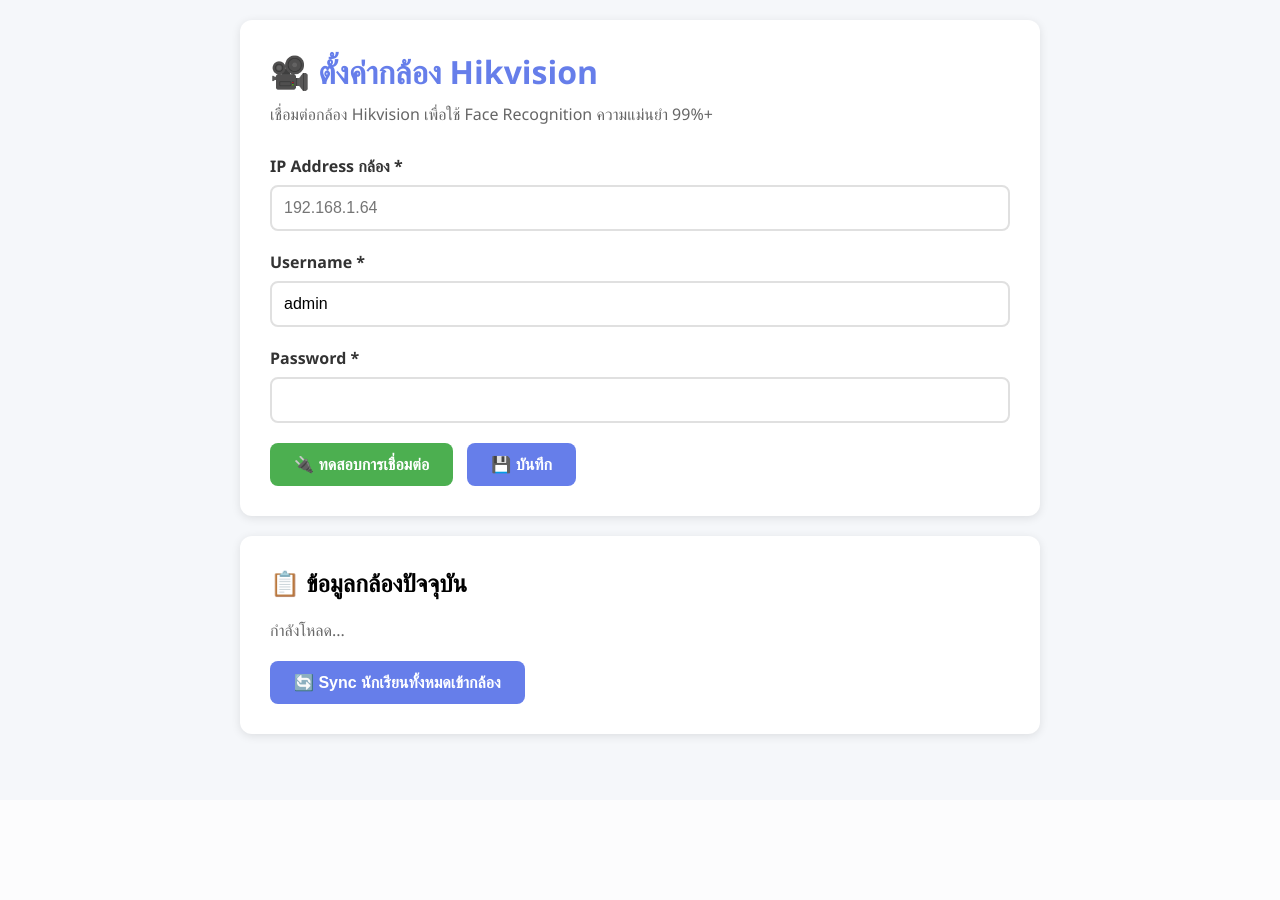
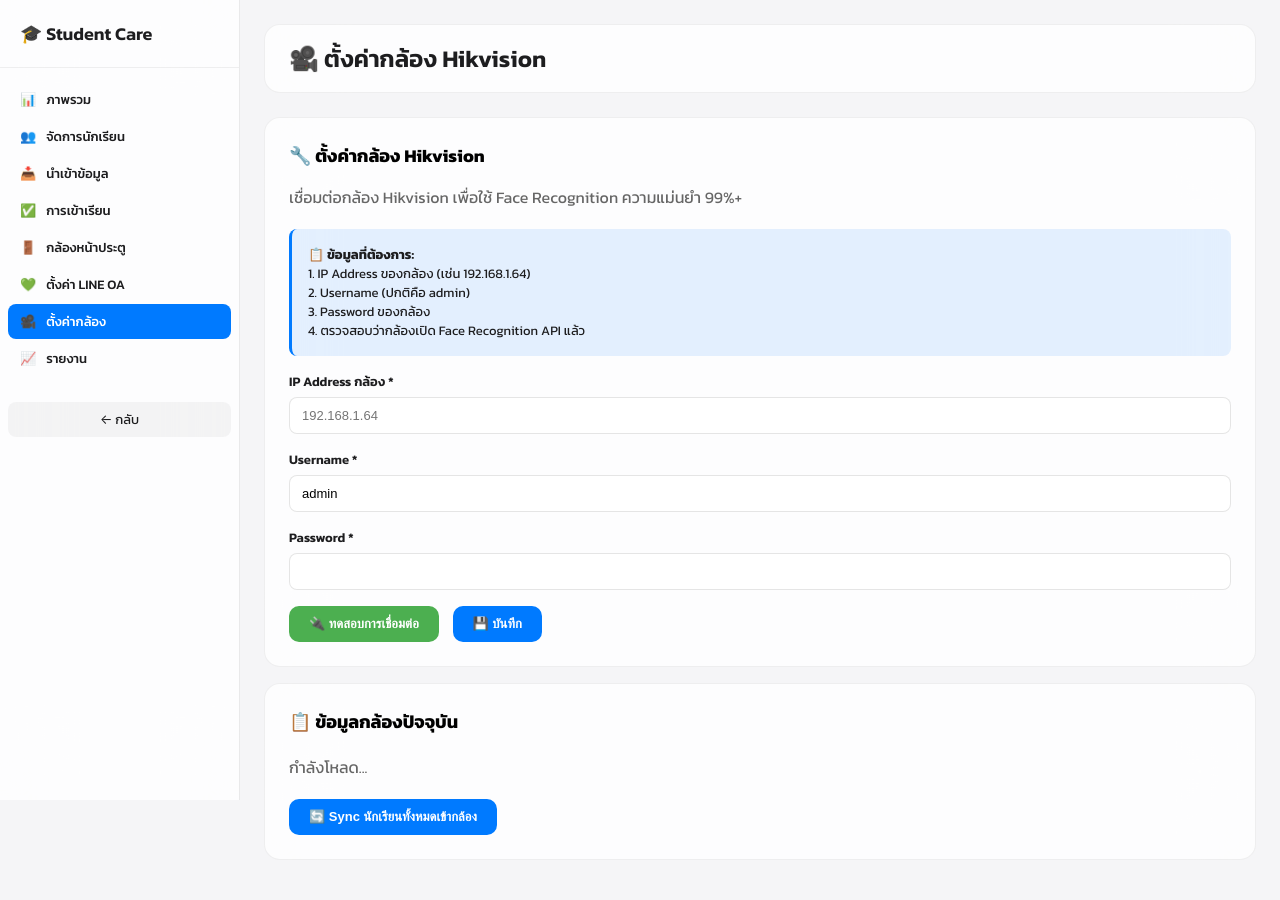
Before and after one commit to Yanperm/hikvission_student_care, a Flask app: page /camera_settings in a window 1280 px wide. Before the commit the page ends 739 px from the top, so only its background shows below. Run offline with Flask 3, Linux system fonts and the light colour scheme; the visitor is signed in with stand-in values (Sample User, id 1); data comes from the database, SQL or seed files in the repository; some libraries are stand-ins or nearby versions.

Commit message:
Update camera settings with sidebar menu

```diff
--- a/templates/camera_settings.html
+++ b/templates/camera_settings.html
@@ -3,50 +3,177 @@
 <head>
     <meta charset="UTF-8">
     <meta name="viewport" content="width=device-width, initial-scale=1.0">
-    <title>ตั้งค่ากล้อง Hikvision</title>
+    <title>ตั้งค่ากล้อง Hikvision - Student Care</title>
+    <link href="https://fonts.googleapis.com/css2?family=Kanit:wght@300;400;500;600;700&display=swap" rel="stylesheet">
+    <link rel="stylesheet" href="/static/notification.css">
     <style>
         * { margin: 0; padding: 0; box-sizing: border-box; }
-        body { font-family: 'Segoe UI', Tahoma, Geneva, Verdana, sans-serif; background: #f5f7fa; padding: 20px; }
-        .container { max-width: 800px; margin: 0 auto; }
-        .card { background: white; padding: 30px; border-radius: 12px; box-shadow: 0 2px 10px rgba(0,0,0,0.1); margin-bottom: 20px; }
-        h1 { color: #667eea; margin-bottom: 10px; }
-        .form-group { margin-bottom: 20px; }
-        label { display: block; margin-bottom: 8px; font-weight: 600; color: #333; }
-        input { width: 100%; padding: 12px; border: 2px solid #e0e0e0; border-radius: 8px; font-size: 16px; }
-        input:focus { outline: none; border-color: #667eea; }
-        .btn { padding: 12px 24px; border: none; border-radius: 8px; font-size: 16px; font-weight: 600; cursor: pointer; margin-right: 10px; }
-        .btn-primary { background: #667eea; color: white; }
-        .btn-primary:hover { background: #5568d3; }
+        body {
+            font-family: 'Kanit', -apple-system, BlinkMacSystemFont, 'Segoe UI', sans-serif;
+            background: #f5f5f7;
+        }
+
+        .sidebar {
+            position: fixed;
+            left: 0;
+            top: 0;
+            width: 240px;
+            height: 100vh;
+            background: rgba(255,255,255,0.8);
+            backdrop-filter: blur(40px) saturate(180%);
+            border-right: 1px solid rgba(0,0,0,0.08);
+            z-index: 1000;
+        }
+        .sidebar-header { padding: 20px; border-bottom: 1px solid rgba(0,0,0,0.06); }
+        .sidebar-header h2 { font-size: 18px; font-weight: 600; color: #1d1d1f; }
+        .menu { padding: 12px 8px; }
+        .menu-item {
+            padding: 8px 12px;
+            margin: 2px 0;
+            cursor: pointer;
+            transition: all 0.2s;
+            display: flex;
+            align-items: center;
+            gap: 10px;
+            color: #1d1d1f;
+            text-decoration: none;
+            border-radius: 8px;
+            font-size: 13px;
+            font-weight: 500;
+        }
+        .menu-item:hover { background: rgba(0,0,0,0.04); }
+        .menu-item.active { background: #007aff; color: white; }
+
+        .main-content { margin-left: 240px; padding: 24px; }
+        .top-bar {
+            background: rgba(255,255,255,0.8);
+            backdrop-filter: blur(40px) saturate(180%);
+            padding: 16px 24px;
+            border-radius: 16px;
+            margin-bottom: 24px;
+            border: 1px solid rgba(0,0,0,0.06);
+        }
+        .top-bar h1 { font-size: 24px; font-weight: 600; color: #1d1d1f; }
+
+        .card {
+            background: rgba(255,255,255,0.8);
+            backdrop-filter: blur(40px) saturate(180%);
+            border-radius: 16px;
+            padding: 24px;
+            margin-bottom: 16px;
+            border: 1px solid rgba(0,0,0,0.06);
+        }
+
+        .form-group { margin-bottom: 16px; }
+        .form-group label {
+            display: block;
+            margin-bottom: 6px;
+            font-weight: 600;
+            color: #1d1d1f;
+            font-size: 13px;
+        }
+        .form-group input {
+            width: 100%;
+            padding: 10px 12px;
+            border: 1px solid rgba(0,0,0,0.1);
+            border-radius: 8px;
+            font-size: 13px;
+            background: rgba(255,255,255,0.8);
+        }
+
+        .btn {
+            padding: 10px 20px;
+            border: none;
+            border-radius: 10px;
+            cursor: pointer;
+            font-weight: 600;
+            transition: all 0.2s;
+            font-size: 13px;
+            margin-right: 10px;
+        }
+        .btn-primary { background: #007aff; color: white; }
+        .btn-primary:hover { background: #0051d5; }
         .btn-success { background: #4caf50; color: white; }
         .btn-success:hover { background: #45a049; }
+
         .status { padding: 15px; border-radius: 8px; margin-bottom: 20px; }
         .status-success { background: #d4edda; color: #155724; }
         .status-error { background: #f8d7da; color: #721c24; }
         .status-info { background: #d1ecf1; color: #0c5460; }
+
+        .logout-btn {
+            background: rgba(0,0,0,0.04);
+            color: #1d1d1f;
+            padding: 8px 16px;
+            border-radius: 8px;
+            margin: 12px 8px;
+            text-align: center;
+            cursor: pointer;
+            font-size: 13px;
+        }
+
+        .info-box {
+            background: rgba(0,122,255,0.1);
+            border-left: 3px solid #007aff;
+            padding: 16px;
+            border-radius: 8px;
+            margin: 16px 0;
+            font-size: 13px;
+            color: #1d1d1f;
+        }
     </style>
 </head>
 <body>
-    <div class="container">
+    <div class="sidebar">
+        <div class="sidebar-header">
+            <h2>🎓 Student Care</h2>
+        </div>
+        <div class="menu">
+            <a href="/admin" class="menu-item"><span>📊</span> ภาพรวม</a>
+            <a href="/admin" class="menu-item"><span>👥</span> จัดการนักเรียน</a>
+            <a href="/import_students" class="menu-item"><span>📥</span> นำเข้าข้อมูล</a>
+            <a href="/admin" class="menu-item"><span>✅</span> การเข้าเรียน</a>
+            <a href="/camera_gate" class="menu-item"><span>🚪</span> กล้องหน้าประตู</a>
+            <a href="/line_setup" class="menu-item"><span>💚</span> ตั้งค่า LINE OA</a>
+            <a href="/camera_settings" class="menu-item active"><span>🎥</span> ตั้งค่ากล้อง</a>
+            <a href="/admin" class="menu-item"><span>📈</span> รายงาน</a>
+        </div>
+        <div class="logout-btn" onclick="location.href='/admin'">← กลับ</div>
+    </div>
+
+    <div class="main-content">
+        <div class="top-bar">
+            <h1>🎥 ตั้งค่ากล้อง Hikvision</h1>
+        </div>
+
         <div class="card">
-            <h1>🎥 ตั้งค่ากล้อง Hikvision</h1>
-            <p style="color: #666; margin-bottom: 30px;">เชื่อมต่อกล้อง Hikvision เพื่อใช้ Face Recognition ความแม่นยำ 99%+</p>
+            <h2 style="margin-bottom: 16px; font-size: 18px;">🔧 ตั้งค่ากล้อง Hikvision</h2>
+            <p style="color: #666; margin-bottom: 20px;">เชื่อมต่อกล้อง Hikvision เพื่อใช้ Face Recognition ความแม่นยำ 99%+</p>
 
             <div id="status"></div>
 
-            <form id="cameraForm">
+            <div class="info-box">
+                <strong>📋 ข้อมูลที่ต้องการ:</strong><br>
+                1. IP Address ของกล้อง (เช่น 192.168.1.64)<br>
+                2. Username (ปกติคือ admin)<br>
+                3. Password ของกล้อง<br>
+                4. ตรวจสอบว่ากล้องเปิด Face Recognition API แล้ว
+            </div>
+
+            <form id="cameraForm" onsubmit="saveConfig(event)">
                 <div class="form-group">
                     <label>IP Address กล้อง *</label>
-                    <input type="text" name="camera_ip" placeholder="192.168.1.64" required>
+                    <input type="text" name="camera_ip" id="camera_ip" placeholder="192.168.1.64" required>
                 </div>
 
                 <div class="form-group">
                     <label>Username *</label>
-                    <input type="text" name="camera_user" value="admin" required>
+                    <input type="text" name="camera_user" id="camera_user" value="admin" required>
                 </div>
 
                 <div class="form-group">
                     <label>Password *</label>
-                    <input type="password" name="camera_pass" required>
+                    <input type="password" name="camera_pass" id="camera_pass" required>
                 </div>
 
                 <button type="button" class="btn btn-success" onclick="testConnection()">🔌 ทดสอบการเชื่อมต่อ</button>
@@ -55,7 +182,7 @@
         </div>
 
         <div class="card">
-            <h2>📋 ข้อมูลกล้องปัจจุบัน</h2>
+            <h2 style="margin-bottom: 16px; font-size: 18px;">📋 ข้อมูลกล้องปัจจุบัน</h2>
             <div id="currentConfig" style="margin-top: 20px;">
                 <p style="color: #666;">กำลังโหลด...</p>
             </div>
@@ -63,6 +190,7 @@
         </div>
     </div>
 
+    <script src="/static/notification.js"></script>
     <script>
         // Load current config
         fetch('/api/camera/config')
@@ -70,8 +198,8 @@
             .then(data => {
                 if (data.success && data.config) {
                     const c = data.config;
-                    document.querySelector('[name="camera_ip"]').value = c.camera_ip || '';
-                    document.querySelector('[name="camera_user"]').value = c.camera_user || 'admin';
+                    document.getElementById('camera_ip').value = c.camera_ip || '';
+                    document.getElementById('camera_user').value = c.camera_user || 'admin';
 
                     document.getElementById('currentConfig').innerHTML = `
                         <p><strong>IP:</strong> ${c.camera_ip || '-'}</p>
@@ -82,8 +210,11 @@
             });
 
         async function testConnection() {
-            const formData = new FormData(document.getElementById('cameraForm'));
-            const data = Object.fromEntries(formData);
+            const data = {
+                camera_ip: document.getElementById('camera_ip').value,
+                camera_user: document.getElementById('camera_user').value,
+                camera_pass: document.getElementById('camera_pass').value
+            };
 
             showStatus('กำลังทดสอบการเชื่อมต่อ...', 'info');
 
@@ -106,11 +237,14 @@
             }
         }
 
-        document.getElementById('cameraForm').addEventListener('submit', async (e) => {
+        async function saveConfig(e) {
             e.preventDefault();
 
-            const formData = new FormData(e.target);
-            const data = Object.fromEntries(formData);
+            const data = {
+                camera_ip: document.getElementById('camera_ip').value,
+                camera_user: document.getElementById('camera_user').value,
+                camera_pass: document.getElementById('camera_pass').value
+            };
 
             try {
                 const response = await fetch('/api/camera/config', {
@@ -130,7 +264,7 @@
             } catch (error) {
                 showStatus('❌ เกิดข้อผิดพลาด: ' + error.message, 'error');
             }
-        });
+        }
 
         async function syncAllStudents() {
             if (!confirm('ยืนยันการ Sync นักเรียนทั้งหมดเข้ากล้อง?')) return;
```
